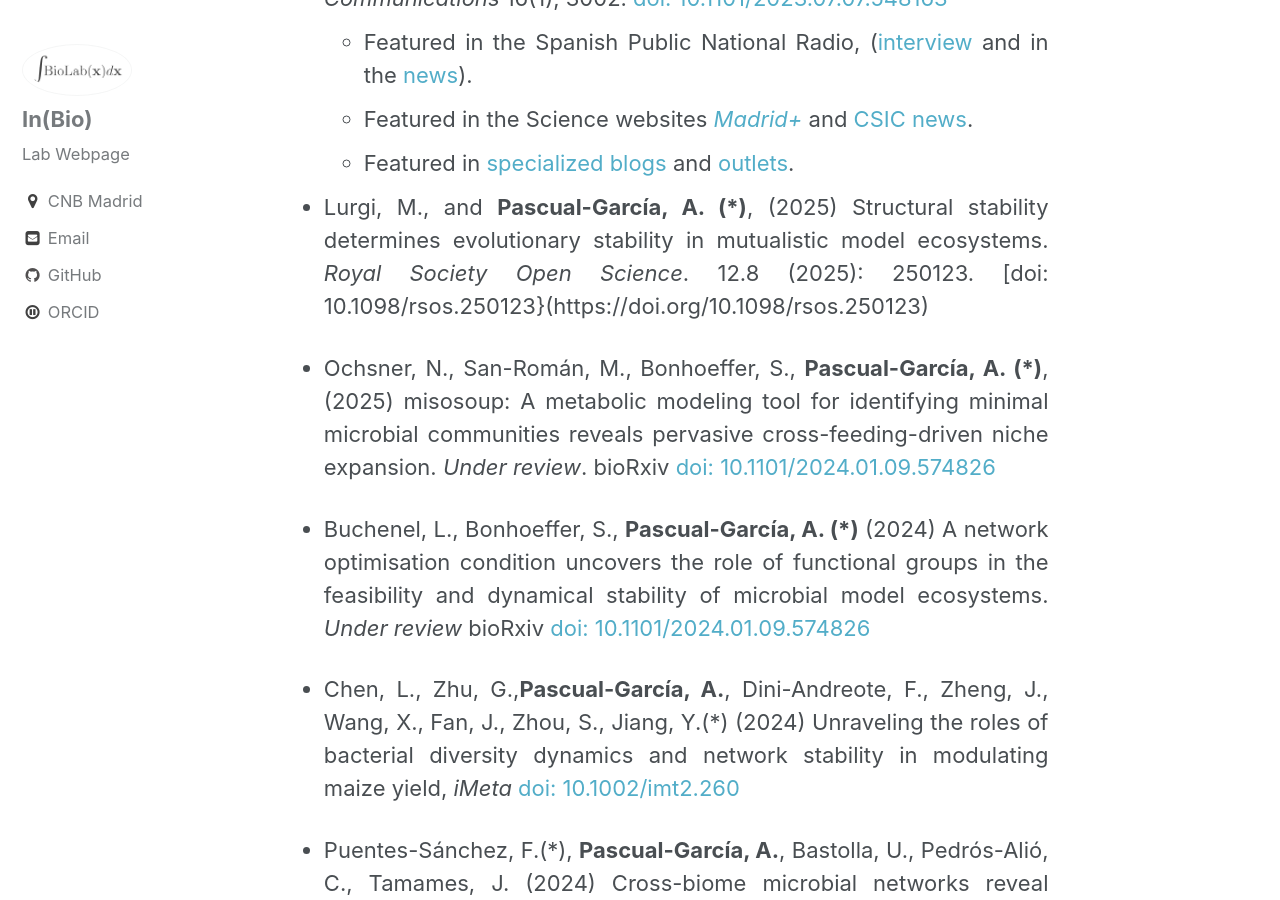
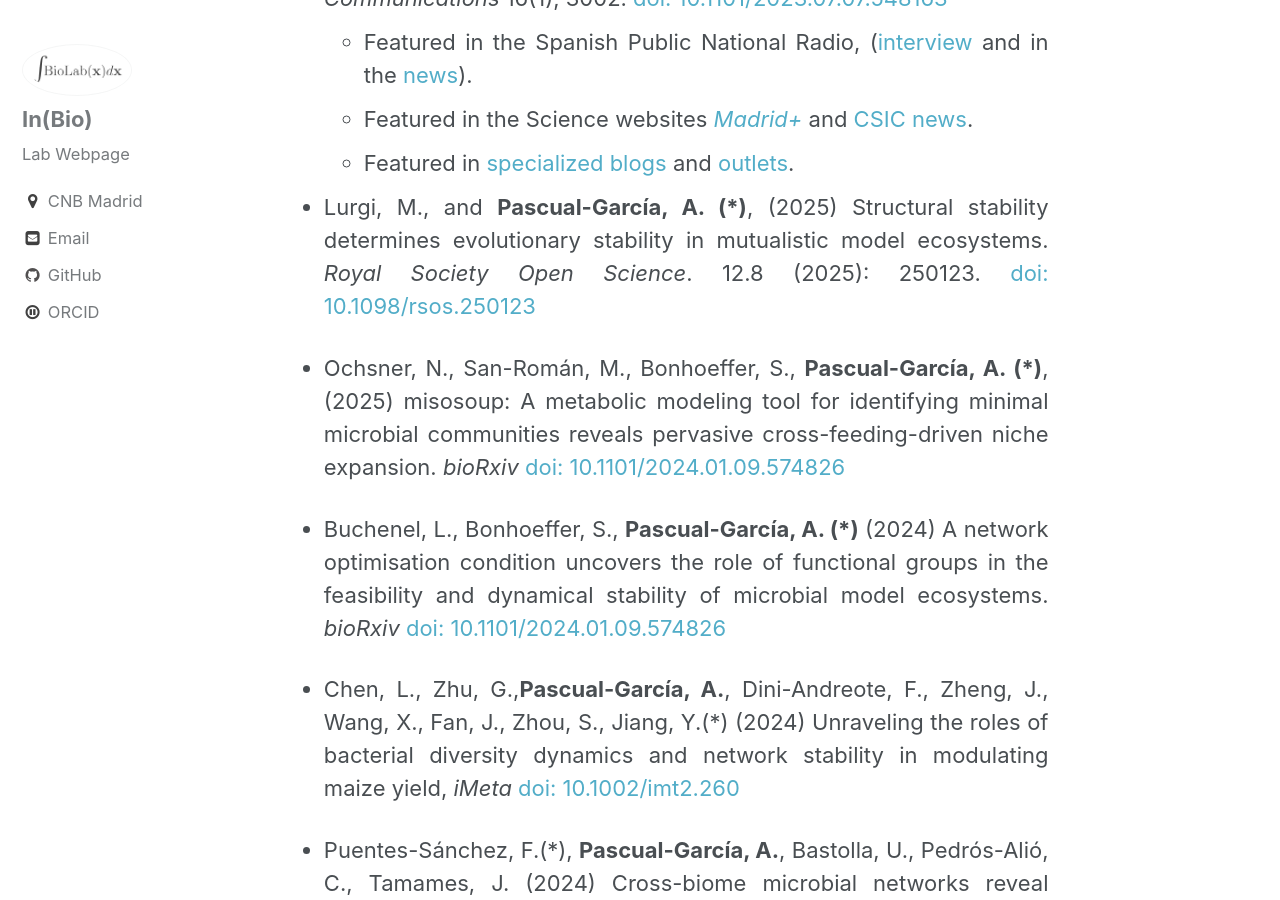
Before and after one commit to apascualgarcia/apascualgarcia.github.io, a Jekyll site: the page built from _pages/Publications.md, in a window 1280 px wide and 900 px high, scrolled down 536 px. Built offline with Jekyll 4.4.1, drawn with Linux system fonts in a browser that asks for light colours.

Commit message:
minor fix

```diff
--- a/_pages/Publications.md
+++ b/_pages/Publications.md
@@ -17,13 +17,13 @@ permalink: /_pages/Publications/
 
 
 * Lurgi, M., and **Pascual-García, A. (*)**, (2025) Structural stability determines evolutionary stability in mutualistic model ecosystems. _Royal Society Open Science_. 12.8
-(2025): 250123. [doi: 10.1098/rsos.250123}(https://doi.org/10.1098/rsos.250123)
+(2025): 250123. [doi: 10.1098/rsos.250123](https://doi.org/10.1098/rsos.250123)
 
 * Ochsner, N., San-Román, M., Bonhoeffer, S., **Pascual-García, A. (*)**, (2025) misosoup: A metabolic modeling tool for identifying minimal microbial communities reveals pervasive
-cross-feeding-driven niche expansion. _Under review_. bioRxiv [doi: 10.1101/2024.01.09.574826](https://doi.org/10.1101/2024.01.09.574826)
+cross-feeding-driven niche expansion. _bioRxiv_ [doi: 10.1101/2024.01.09.574826](https://doi.org/10.1101/2024.01.09.574826)
 
 
-* Buchenel, L., Bonhoeffer, S., **Pascual-García, A. (*)** (2024) A network optimisation condition uncovers the role of functional groups in the feasibility and dynamical stability of microbial model ecosystems. _Under review_ bioRxiv [doi: 10.1101/2024.01.09.574826](https://doi.org/10.1101/2024.01.09.574826)
+* Buchenel, L., Bonhoeffer, S., **Pascual-García, A. (*)** (2024) A network optimisation condition uncovers the role of functional groups in the feasibility and dynamical stability of microbial model ecosystems. _bioRxiv_ [doi: 10.1101/2024.01.09.574826](https://doi.org/10.1101/2024.01.09.574826)
 
 * Chen, L., Zhu, G.,**Pascual-García, A.**, Dini-Andreote, F., Zheng, J., Wang, X., Fan, J., Zhou, S., Jiang, Y.(*) (2024) Unraveling the roles of bacterial diversity dynamics and network stability in modulating maize yield,  _iMeta_ [doi: 10.1002/imt2.260](https://doi.org/10.1002/imt2.260)
 
```
